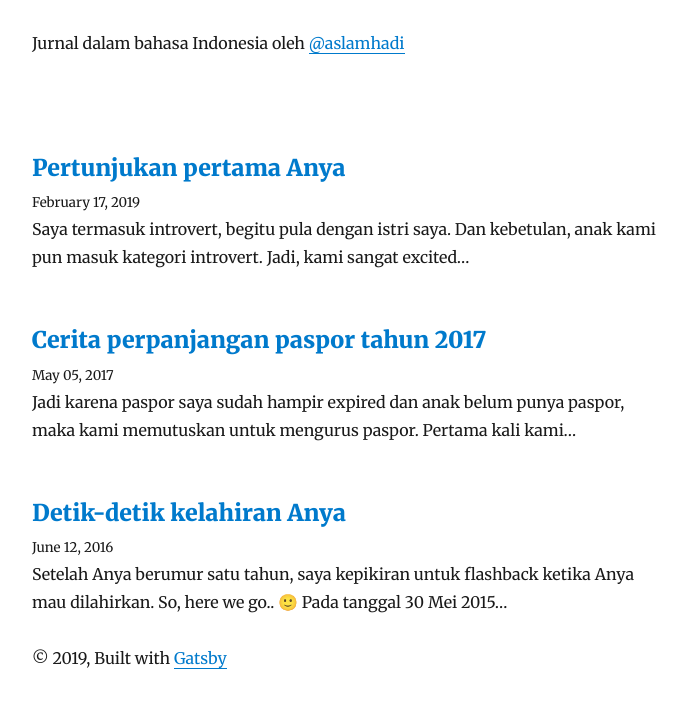
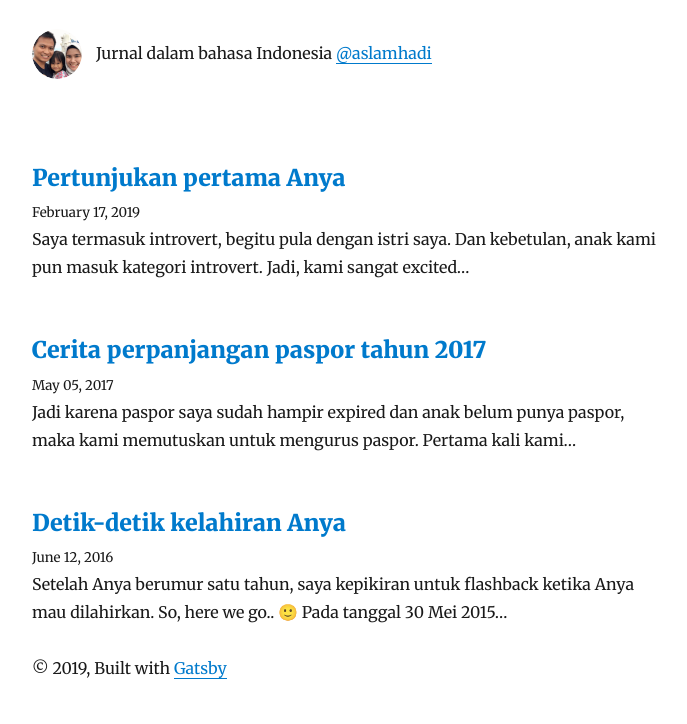
Before and after one commit to aslamhadi/id.commitcode.com, a Gatsby site: page / in a window 1280 px wide. Shown: the part 111-835 px from the top of the page, without its empty margins (293-980 px from the left). Built offline with nearby package versions, Linux system fonts and the light colour scheme; Gatsby itself is replaced by a stand-in of ours; some packages are replaced by stand-ins of ours.

Commit message:
revert changes on Bio component

```diff
--- a/src/components/bio.js
+++ b/src/components/bio.js
@@ -5,31 +5,6 @@ import Image from "gatsby-image";
 import { rhythm } from "../utils/typography";
 
 function Bio() {
-  return (
-    <StaticQuery
-      query={bioQuery}
-      render={data => {
-        const { social } = data.site.siteMetadata;
-        return (
-          <div
-            style={{
-              display: `flex`,
-              marginBottom: rhythm(2.5)
-            }}
-          >
-            <p>
-              Jurnal dalam bahasa Indonesia oleh
-              {` `}
-              <a href={`https://twitter.com/${social.twitter}`}>@aslamhadi</a>
-            </p>
-          </div>
-        );
-      }}
-    />
-  );
-}
-
-function Komentar() {
   return (
     <StaticQuery
       query={bioQuery}
@@ -56,7 +31,7 @@ function Komentar() {
               }}
             />
             <p style={{ paddingTop: 10 }}>
-              Komentar dan saran silakan mention
+              Jurnal dalam bahasa Indonesia
               {` `}
               <a href={`https://twitter.com/${social.twitter}`}>@aslamhadi</a>
             </p>
@@ -88,4 +63,3 @@ const bioQuery = graphql`
 `;
 
 export default Bio;
-export { Komentar };
--- a/src/templates/blog-post.js
+++ b/src/templates/blog-post.js
@@ -1,7 +1,7 @@
 import React from "react";
 import { Link, graphql } from "gatsby";
 
-import { Komentar } from "../components/bio";
+import Bio from "../components/bio";
 import Layout from "../components/layout";
 import SEO from "../components/seo";
 import { rhythm, scale } from "../utils/typography";
@@ -32,7 +32,7 @@ class BlogPostTemplate extends React.Component {
             marginBottom: rhythm(1)
           }}
         />
-        <Komentar />
+        <Bio />
 
         <ul
           style={{
```
